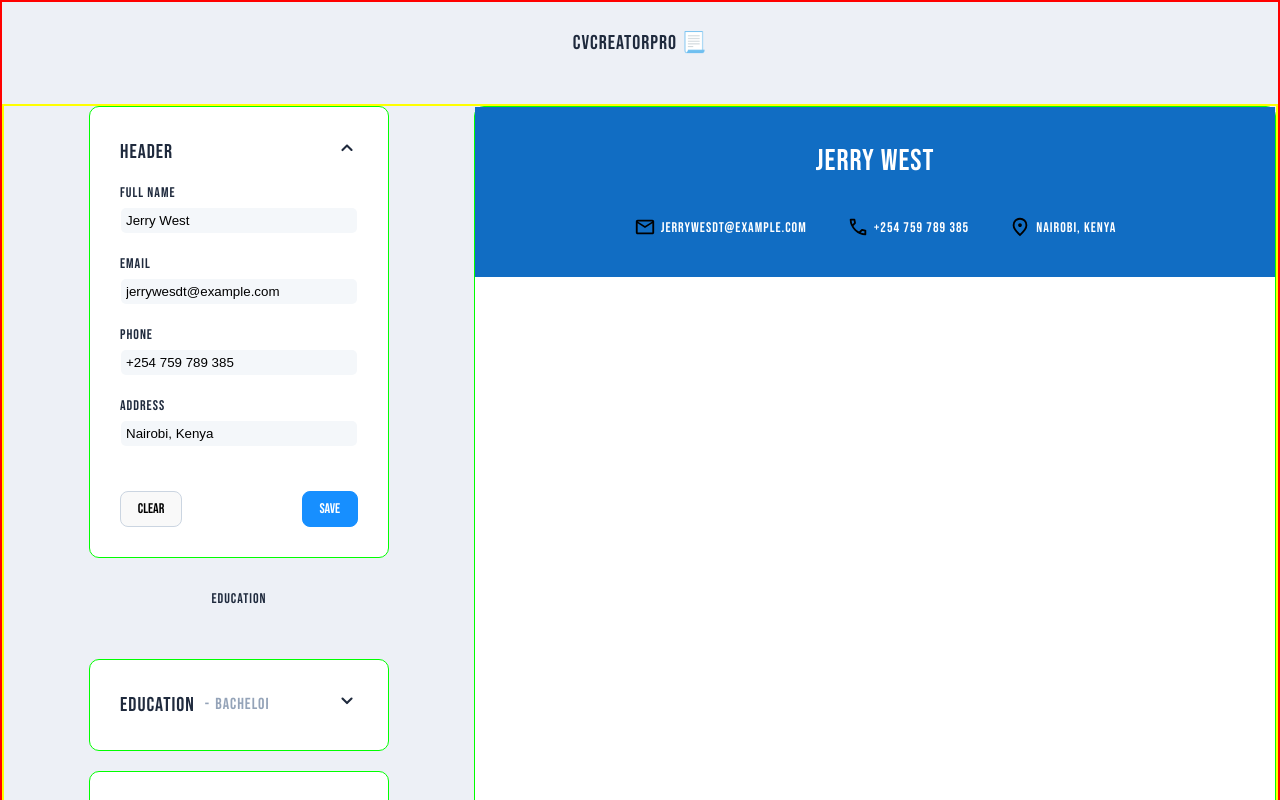
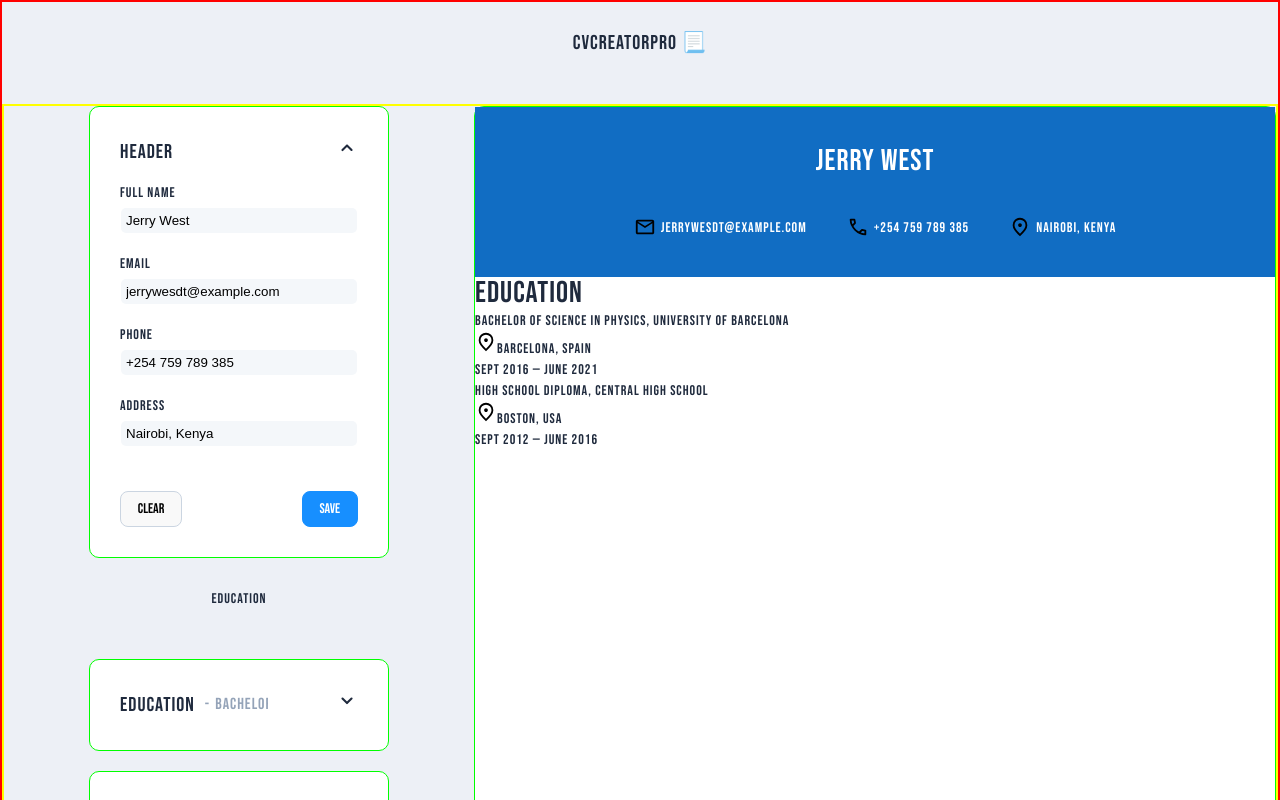
Before and after one commit to nickonyi/CV-Builder, a React (Vite) app: page / in a window 1280 px wide. Shown: the top 800 px of the page. Built offline with nearby package versions, Linux system fonts and the light colour scheme.

Commit message:
creating education cv component

```diff
--- a/src/components/CvSection.jsx
+++ b/src/components/CvSection.jsx
@@ -1,5 +1,6 @@
 import { useContext, useRef } from "react";
 import { FormDataContext } from "../App";
+import { v4 as uuidv4 } from "uuid";
 
 import html2canvas from "html2canvas";
 import jsPDF from "jspdf"
--- a/src/components/EducationCv.jsx
+++ b/src/components/EducationCv.jsx
@@ -1,5 +1,52 @@
+import { useContext } from "react";
+import { FormDataContext } from "../App";
+
+
+import LocationIcon from "../icons/LocationIcon";
+
+
+function EducationItem ({educationObject}){
+
+    const {id,qualification, school, location, startDate, endDate } = educationObject;
+
+
+    return (
+       <div className="education-item cv-item" key={id}>
+          <div className="education-title cv-title">
+          {school ? `${qualification}, ${school}` : qualification}
+          </div>
+          {location && (
+        <div className="education-location cv-location">
+          <LocationIcon />
+          {location}
+        </div>
+      )}
+       <div className="education-date cv-date">
+        {startDate}
+        {endDate && ` — ${endDate}`}
+      </div>
+       </div>
+    )
+}
+
+
 function EducationCv (){
+    const { educationArray } = useContext(FormDataContext);
 
+    if (educationArray.length === 0) {
+        return null;
+      }
+
+  return (
+    <div className="education-container cv-container">
+       <h1>Education</h1>
+       {
+        educationArray.map((educationObject)=> (
+            <EducationItem key={educationObject.id} educationObject={educationObject}/>
+        ))
+       }
+    </div>
+  )
 }
 
 export default EducationCv
--- a/src/components/EducationForms.jsx
+++ b/src/components/EducationForms.jsx
@@ -1,7 +1,6 @@
 import { useContext} from "react";
 import { DragDropContext, Droppable, Draggable} from "react-beautiful-dnd";
 import { FormDataContext } from "../App";
-import { initialEducationArray } from "../intialData";
 import { v4 as uuidv4 } from "uuid";
 
 
@@ -9,12 +8,7 @@ import Button from "./Button";
 import ExpandLessIcon from "../icons/ExpandLessIcon";
 import ExpandMoreIcon from "../icons/ExpandMoreIcon";
 
-const EducationFormProps = {
-  educationObject: initialEducationArray,
-  setEducationArray: () => {
 
-  }
-};
 
 function EducationForm({educationObject,setEducationArray}){
 
```
